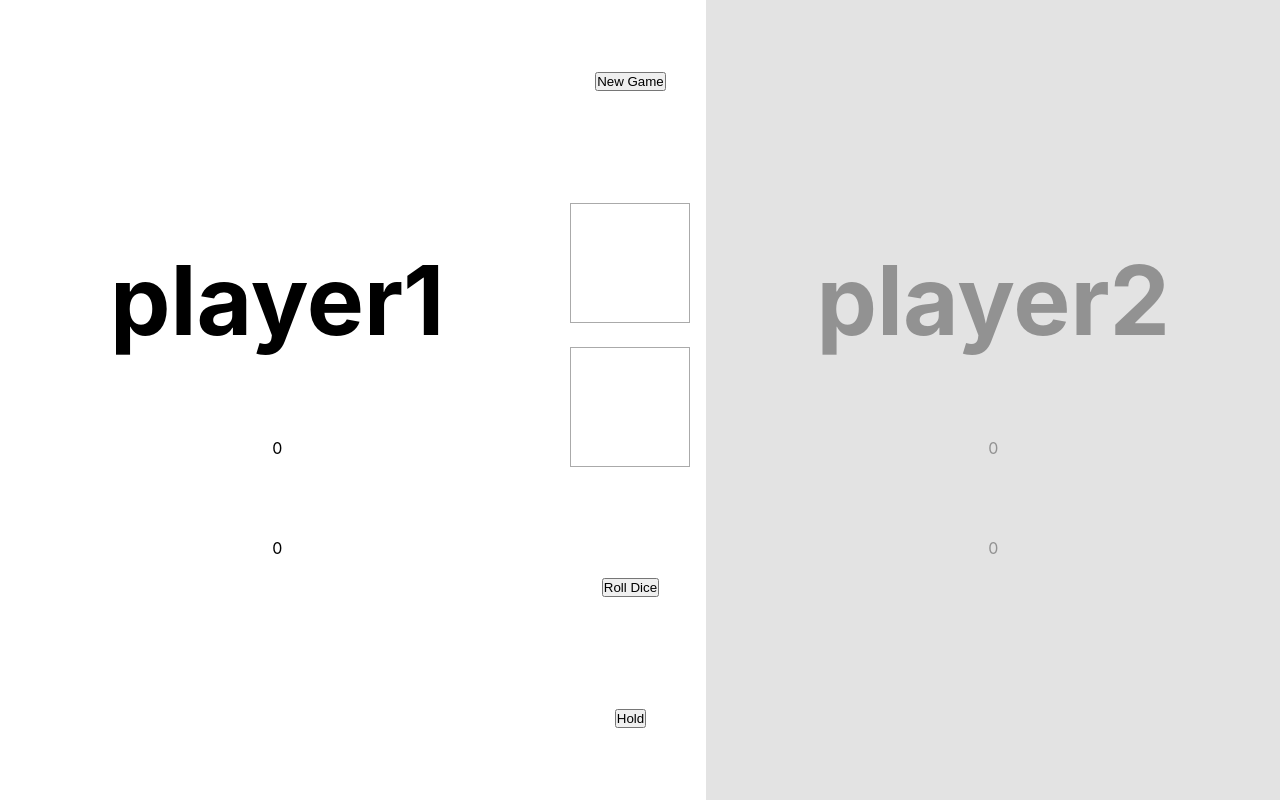
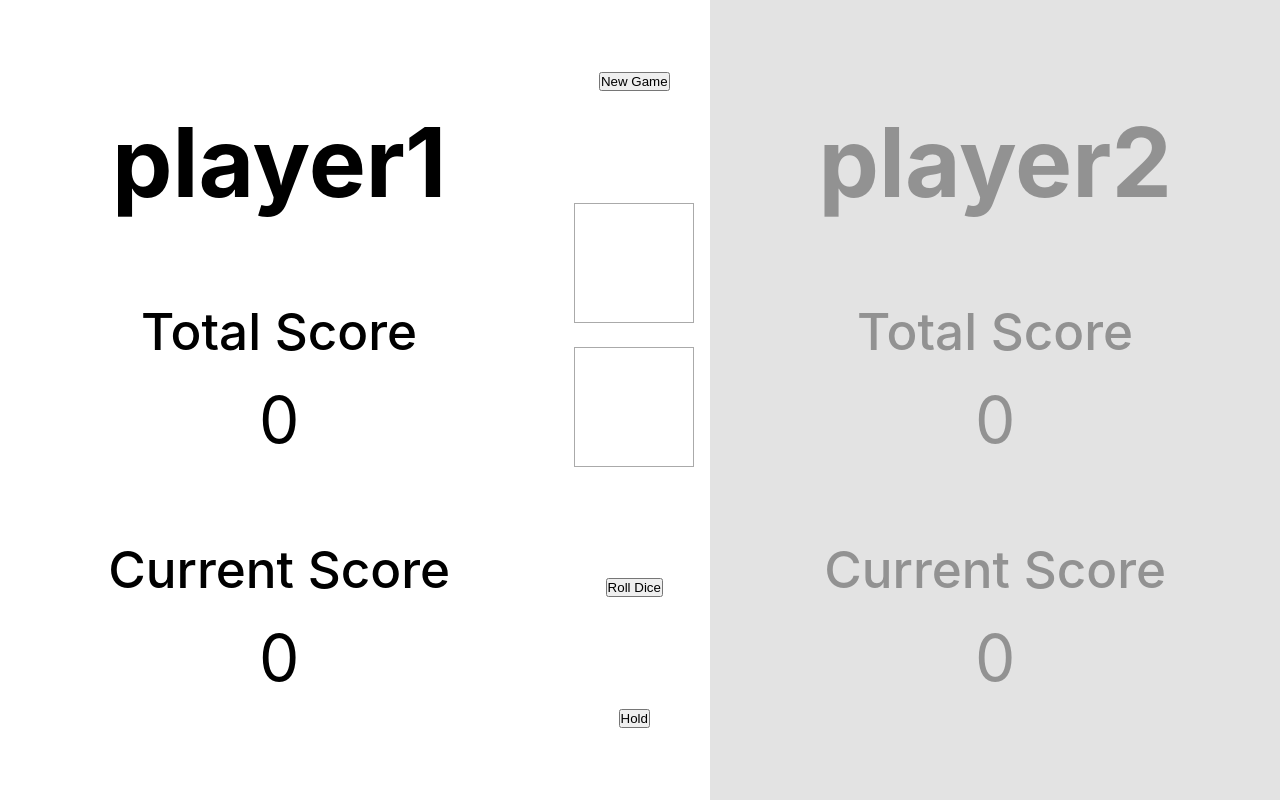
Before and after one commit to saharlaor/Dice-Game, a React (Create React App) app: page / in a window 1280 px wide. Built offline with nearby package versions, Linux system fonts and the light colour scheme.

Commit message:
Player total/current scores titles

```diff
--- a/src/components/Player/Player.css
+++ b/src/components/Player/Player.css
@@ -30,4 +30,28 @@
   position: relative;
   font-size: 7.5vw;
 }
+
+.Player__total-score {
+  font-size: 5vw;
+}
+
+.Player__total-score::before {
+  padding-bottom: 1.5vw;
+  content: "Total Score";
+  display: block;
+  font-size: 4vw;
+  font-weight: 500;
+}
+
+.Player__current-score {
+  font-size: 5vw;
+}
+
+.Player__current-score::before {
+  padding-bottom: 1.5vw;
+  content: "Current Score";
+  display: block;
+  font-size: 4vw;
+  font-weight: 500;
+}
 /*# sourceMappingURL=Player.css.map */
--- a/src/components/Player/Player.jsx
+++ b/src/components/Player/Player.jsx
@@ -7,8 +7,8 @@ const Player = (props) => {
   return (
     <div className={playerClass}>
       <h2 className="Player__title">{props.name}</h2>
-      <div className="total-score">{props.totalScore}</div>
-      <div className="current-score">{props.currentScore}</div>
+      <div className="Player__total-score">{props.totalScore}</div>
+      <div className="Player__current-score">{props.currentScore}</div>
     </div>
   );
 };
--- a/src/components/Player/Player.scss
+++ b/src/components/Player/Player.scss
@@ -22,3 +22,24 @@ $inactive-background: #ddd;
   position: relative;
   font-size: 7.5vw;
 }
+
+.Player__total-score {
+  font-size: 5vw;
+  &::before {
+    padding-bottom: 1.5vw;
+    content: "Total Score";
+    display: block;
+    font-size: 4vw;
+    font-weight: 500;
+  }
+}
+.Player__current-score {
+  font-size: 5vw;
+  &::before {
+    padding-bottom: 1.5vw;
+    content: "Current Score";
+    display: block;
+    font-size: 4vw;
+    font-weight: 500;
+  }
+}
```
Also changed, not shown: 1 other file (tests, documents, lock files or other folders).
